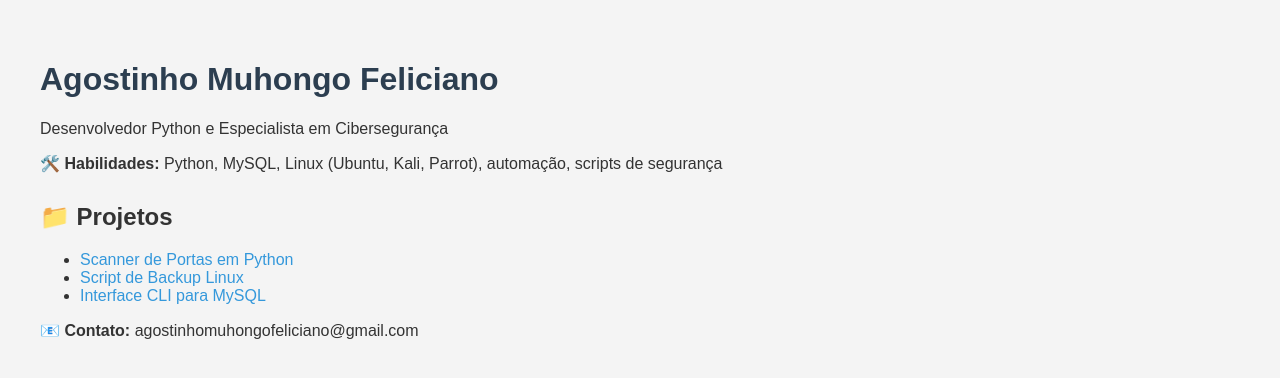
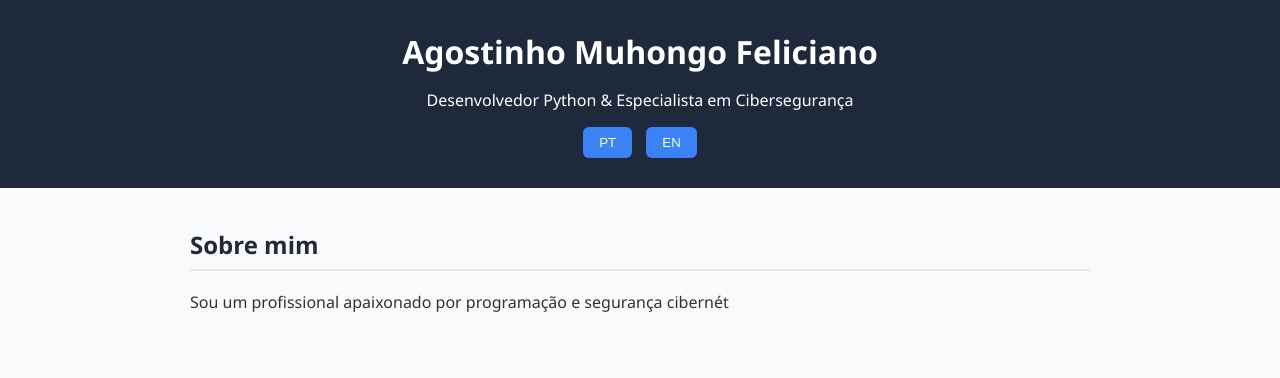
Before and after one commit to amuhongo/amuhongo.github.io, a plain HTML site: page index1.html in a window 1280 px wide. Drawn offline with Linux system fonts and the light colour scheme.

Commit message:
Update index1.html

```diff
--- a/index1.html
+++ b/index1.html
@@ -1,40 +1,126 @@
 <!DOCTYPE html>
 <html lang="pt">
 <head>
-  <meta charset="UTF-8">
-  <title>Agostinho Muhongo Feliciano</title>
+  <meta charset="UTF-8" />
+  <meta name="viewport" content="width=device-width, initial-scale=1.0"/>
+  <title>Agostinho Muhongo Feliciano | Portfólio</title>
   <style>
     body {
-      font-family: Arial, sans-serif;
-      background: #f4f4f4;
+      font-family: 'Segoe UI', sans-serif;
+      margin: 0;
+      padding: 0;
+      background-color: #f9fafb;
       color: #333;
+    }
+
+    header {
+      background-color: #1e293b;
+      color: #fff;
+      padding: 30px 20px;
+      text-align: center;
+    }
+
+    header h1 {
       margin: 0;
-      padding: 40px;
     }
-    h1 { color: #2c3e50; }
+
+    nav {
+      margin-top: 10px;
+    }
+
+    nav button {
+      margin: 0 5px;
+      padding: 8px 16px;
+      border: none;
+      border-radius: 6px;
+      background-color: #3b82f6;
+      color: white;
+      cursor: pointer;
+    }
+
+    .container {
+      max-width: 900px;
+      margin: auto;
+      padding: 20px;
+    }
+
+    section {
+      margin-bottom: 40px;
+    }
+
+    h2 {
+      border-bottom: 2px solid #e5e7eb;
+      padding-bottom: 8px;
+      color: #1f2937;
+    }
+
+    ul {
+      list-style: none;
+      padding: 0;
+    }
+
+    ul li {
+      margin-bottom: 10px;
+    }
+
     a {
-      color: #3498db;
+      color: #2563eb;
       text-decoration: none;
     }
-    .projetos {
-      margin-top: 30px;
+
+    a:hover {
+      text-decoration: underline;
+    }
+
+    .skills span {
+      display: inline-block;
+      background: #e2e8f0;
+      padding: 6px 12px;
+      margin: 4px;
+      border-radius: 5px;
+    }
+
+    footer {
+      background-color: #1e293b;
+      color: white;
+      text-align: center;
+      padding: 20px;
+    }
+
+    .formulario input,
+    .formulario textarea {
+      width: 100%;
+      padding: 10px;
+      margin: 6px 0;
+      border: 1px solid #ccc;
+      border-radius: 6px;
+    }
+
+    .formulario button {
+      padding: 10px 20px;
+      background-color: #3b82f6;
+      border: none;
+      color: white;
+      border-radius: 6px;
+      cursor: pointer;
+    }
+
+    .formulario button:hover {
+      background-color: #2563eb;
     }
   </style>
 </head>
 <body>
-  <h1>Agostinho Muhongo Feliciano</h1>
-  <p>Desenvolvedor Python e Especialista em Cibersegurança</p>
-  <p>🛠️ <strong>Habilidades:</strong> Python, MySQL, Linux (Ubuntu, Kali, Parrot), automação, scripts de segurança</p>
+  <header>
+    <h1>Agostinho Muhongo Feliciano</h1>
+    <p>Desenvolvedor Python & Especialista em Cibersegurança</p>
+    <nav>
+      <button onclick="setLanguage('pt')">PT</button>
+      <button onclick="setLanguage('en')">EN</button>
+    </nav>
+  </header>
 
-  <div class="projetos">
-    <h2>📁 Projetos</h2>
-    <ul>
-      <li><a href="https://github.com/amuhongo/port-scanner-python" target="_blank">Scanner de Portas em Python</a></li>
-      <li><a href="https://github.com/amuhongo/linux-backup-script" target="_blank">Script de Backup Linux</a></li>
-      <li><a href="https://github.com/amuhongo/mysql-cli-tool" target="_blank">Interface CLI para MySQL</a></li>
-    </ul>
-  </div>
-
-  <p>📧 <strong>Contato:</strong> agostinhomuhongofeliciano@gmail.com</p>
-</body>
-</html>
+  <div class="container">
+    <section id="sobre">
+      <h2>Sobre mim</h2>
+      <p class="pt">Sou um profissional apaixonado por programação e segurança cibernét
```
